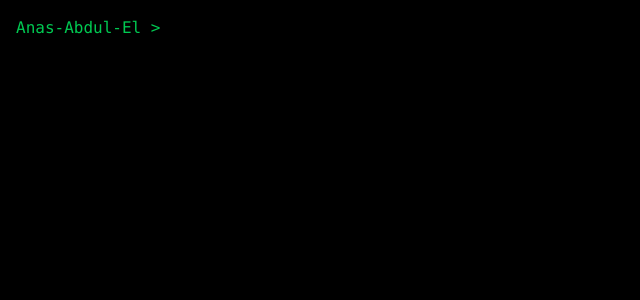
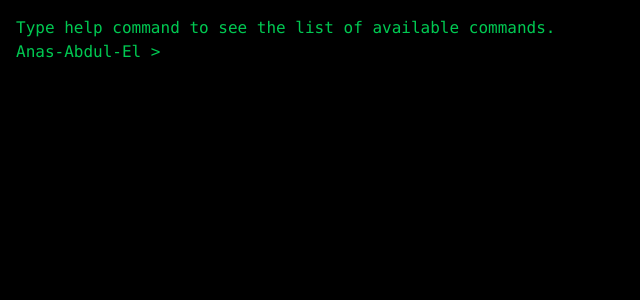
Before and after one commit to Anas-Abdul-El/cli-portfolio, a React (Vite) app: page / in a window 1280 px wide. Shown: the top 300 px of the page, without its empty margins (0-640 px from the left). Built offline with nearby package versions, Linux system fonts and the light colour scheme.

Commit message:
add the help

```diff
--- a/src/App.tsx
+++ b/src/App.tsx
@@ -1,12 +1,18 @@
-import { useState } from 'react';
+import { useEffect, useState } from 'react';
 import runCommand from './utils/runCommand';
 
 function App() {
   const [bash, setBash] = useState('Anas-Abdul-El >');
   const [input, setInput] = useState('');
+  const [help, setHelp] = useState('');
   const [history, setHistory] = useState<{ command: string; output: string }[]>(
     []
   );
+
+  useEffect(() => {
+    const h = 'Type help command to see the list of available commands.';
+    setHelp(h);
+  }, []);
 
   const handleCommand = (e: React.KeyboardEvent<HTMLInputElement>) => {
     if (e.key === 'Enter') {
@@ -36,6 +42,7 @@ function App() {
 
       setHistory([...history, { command, output }]);
       setInput('');
+      setHelp('');
     }
 
     if (e.key === 'ArrowUp') {
@@ -49,6 +56,7 @@ function App() {
 
   return (
     <div className="w-full min-h-screen bg-black text-green-500 font-mono p-4">
+      {help}
       {history.map((item, i) => (
         <div key={i} className="mb-5">
           <div className="mr-2">Anas-Abdul-El &gt; {item.command}</div>
```
Also changed, not shown: 1 other file (tests, documents, lock files or other folders).
